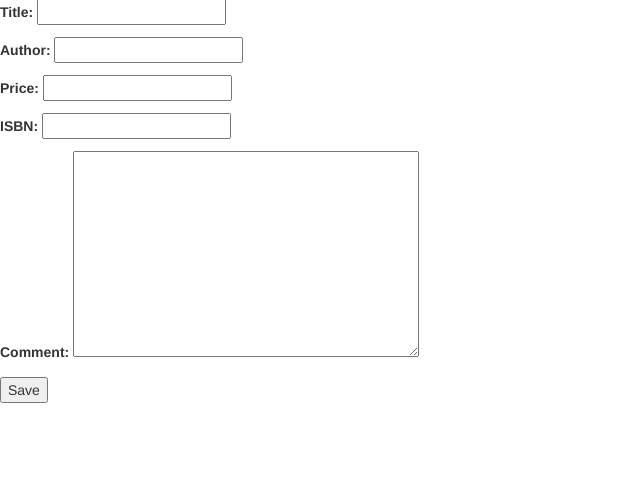
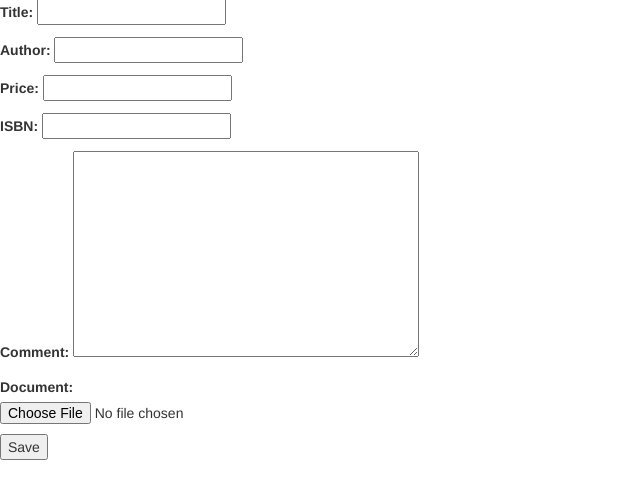
Before and after one commit to kobrotigr/myproj, a Django app: page /book/new/ in a window 1280 px wide. Shown: the part 71-570 px from the top of the page, without its empty margins (0-640 px from the left). Run offline with Django 3.2, Linux system fonts and the light colour scheme; the visitor is signed in with stand-in values (Sample User, id 1); some libraries are stand-ins or nearby versions.

Commit message:
added option to add image

```diff
--- a/myproj/settings.py
+++ b/myproj/settings.py
@@ -125,3 +125,6 @@ STATIC_URL = '/static/'
 TEMPLATE_DIRS = (os.path.join(BASE_DIR,  'templates'),)
 
 EMAIL_BACKEND = 'django.core.mail.backends.console.EmailBackend'
+
+MEDIA_URL = '/media/'
+MEDIA_ROOT = os.path.join(BASE_DIR, 'media')
--- a/myproj/urls.py
+++ b/myproj/urls.py
@@ -15,7 +15,8 @@ Including another URLconf
 """
 from django.contrib import admin
 from django.urls import path
-from django.conf.urls import include, url
+from django.conf.urls import include, url, static
+from myproj import settings
 
 urlpatterns = [
     path('admin/', admin.site.urls),
@@ -23,3 +24,6 @@ urlpatterns = [
     path('basket/',include('basket.urls')),
     path('ord/',include('ord.urls')),
 ]
+
+if settings.DEBUG:
+    urlpatterns += static.static(settings.MEDIA_URL, document_root=settings.MEDIA_ROOT)
--- a/ord/views.py
+++ b/ord/views.py
@@ -22,6 +22,7 @@ class OrdCreate(LoginRequiredMixin, CreateView):
         return reverse('shop_list')
 
     def form_valid(self, form):
+
         form.instance.user = self.request.user
         form.save(True)
         basket_list = BasketItem.objects.filter(user=self.request.user)
--- a/shop/forms.py
+++ b/shop/forms.py
@@ -6,4 +6,4 @@ class ShopForm(forms.ModelForm):
 
     class Meta:
         model = Book
-        fields = ('title','author','price','ISBN','comment',)
+        fields = ('title','author','price','ISBN','comment','document')
--- a/shop/models.py
+++ b/shop/models.py
@@ -6,6 +6,7 @@ class Book(models.Model):
     User = models.ForeignKey('auth.User', on_delete=models.CASCADE)
     author = models.CharField(max_length=50)
     title = models.CharField(max_length=200)
+    document = models.FileField(upload_to='documents/', null=True)
     price = models.FloatField()
     ISBN = models.CharField(max_length=15)
     comment = models.TextField()
--- a/shop/views.py
+++ b/shop/views.py
@@ -6,6 +6,7 @@ from django.views.generic import ListView, CreateView, DetailView, UpdateView
 from basket.models import BasketItem
 from .forms import ShopForm
 from .models import Book
+from django.shortcuts import redirect, render
 
 
 class BookList(ListView):
--- a/templates/shop/book_edit.html
+++ b/templates/shop/book_edit.html
@@ -2,7 +2,7 @@
 
 {% block content %}
     <h1>New book</h1>
-    <form method="POST" >{% csrf_token %}
+    <form method="POST" enctype="multipart/form-data">{% csrf_token %}
         {{ form.as_p }}
         <button type="submit" >Save</button>
     </form>
--- a/templates/shop/shop_list.html
+++ b/templates/shop/shop_list.html
@@ -6,6 +6,7 @@
     <a href="{% url 'ord_new' %}">make ord</a>
 
     {% for book in books %}
+        {% if book.document %}<img src="{{ book.document.url }}" /> {% endif %}
         <h1><a href="{% url 'book_detail' pk=book.pk %}">{{ book.title }}</a></h1>
         <a href="{% url 'book_edit' pk=book.pk %}">{{ book.author }}</a>
         <form method="post" action="{% url 'add' %}">{% csrf_token %}
```
Also changed, not shown: shop/migrations/0004_auto_20180504_1045.py (added), shop/migrations/0005_remove_book_uploaded_at.py (added).
